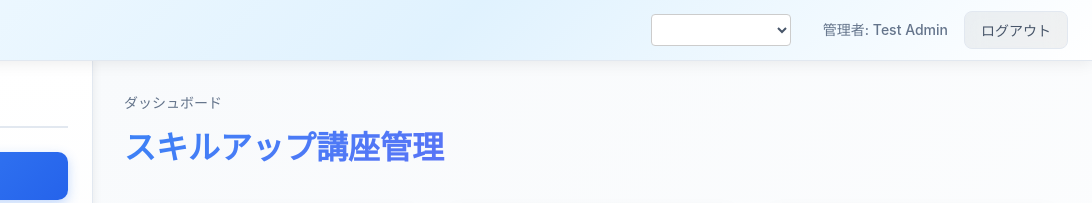
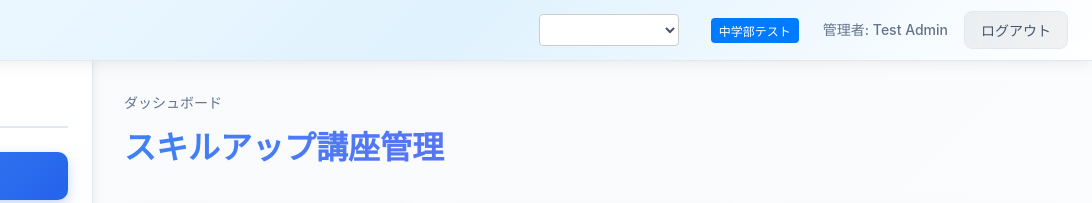
Before and after one commit to Ikki0518/suna-study-system, a website: page pages/admin.html in a window 1280 px wide. Shown: the top 203 px of the page, 188-1280 px from the left. Drawn offline with Linux system fonts and the light colour scheme.

Commit message:
Add debug test button for school selector functionality verification

```diff
--- a/pages/admin.html
+++ b/pages/admin.html
@@ -40,6 +40,8 @@
                         <option value="senior">🎓 高校部</option>
                     </select>
                 </div>
+                <!-- デバッグ用テストボタン -->
+                <button onclick="adminApp.handleSchoolChange('junior', '📖 中学部')" style="margin-right: 8px; padding: 4px 8px; background: #007bff; color: white; border: none; border-radius: 4px; font-size: 12px;">中学部テスト</button>
                 <span class="admin-user-info" id="admin-user-info">管理者: </span>
                 <button class="utage-logout-btn" onclick="adminApp.logout()">ログアウト</button>
             </div>
```
